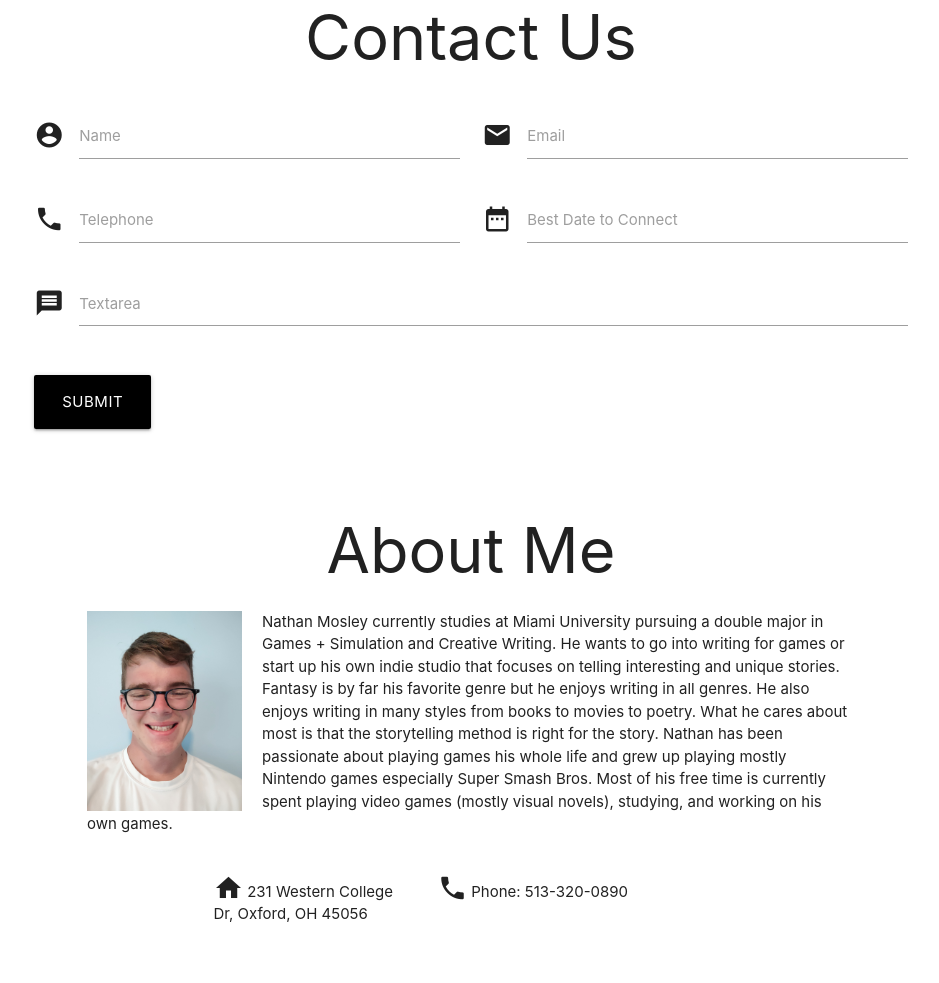
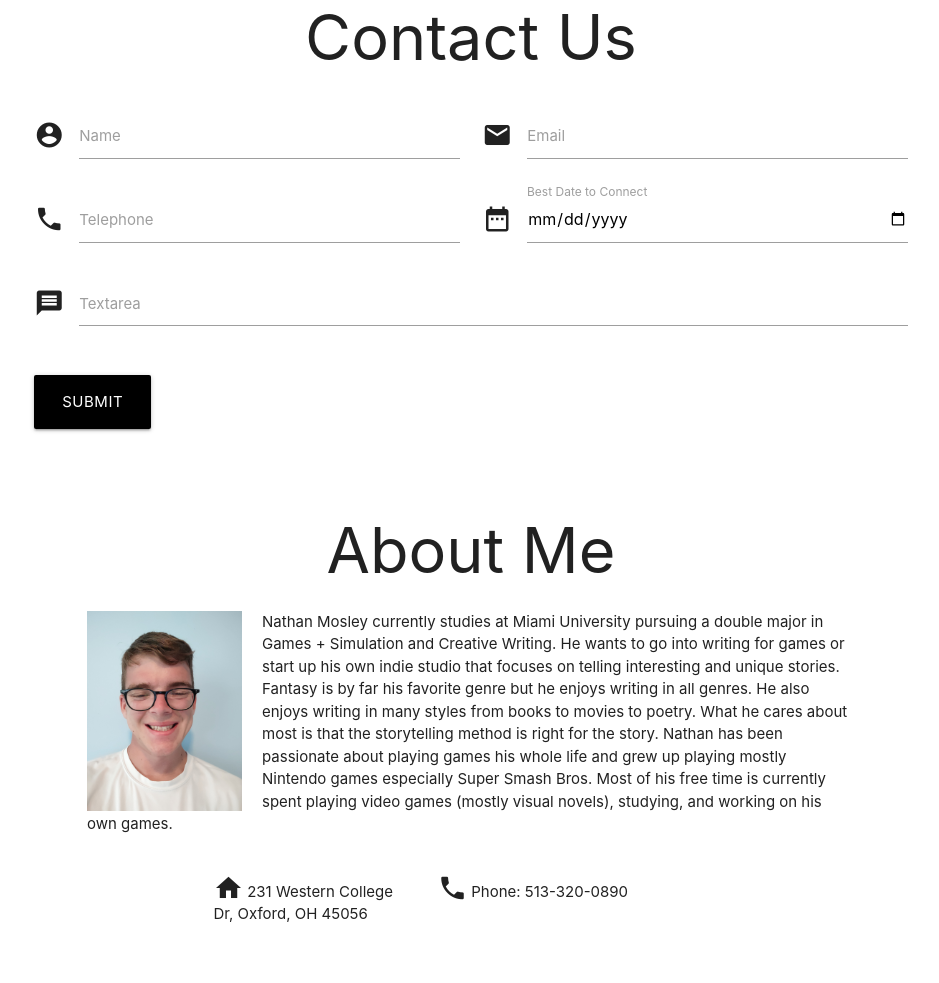
Before and after one commit to NathanMosley/Assigment2, a plain HTML site: page index.html in a window 1280 px wide. Shown: the part 1703-2686 px from the top of the page, without its empty margins (169-1108 px from the left). Drawn offline with nearby package versions, Linux system fonts and the light colour scheme.

Commit message:
Update index.html

```diff
--- a/index.html
+++ b/index.html
@@ -243,7 +243,7 @@
                             </div>
                             <div class="input-field col s6">
                                 <i class="material-icons prefix">date_range</i>
-                                <input id="daaate" type="text" class="text">
+                                <input id="daaate" type="date" class="validate">
                                 <label for="daaate">Best Date to Connect</label>
                                 </div>
                             <div class="input-field col s12">
```
